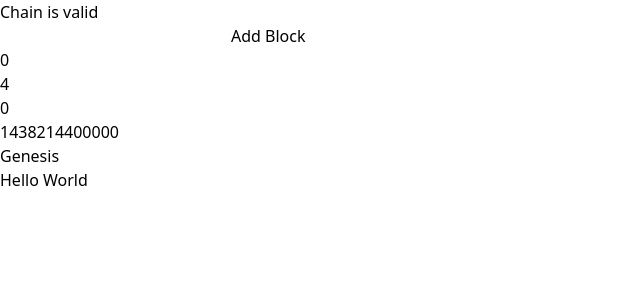
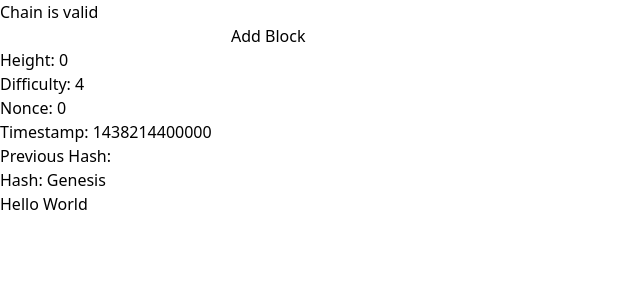
Before and after one commit to waiscodes/demo.blockchain, a React app: page / in a window 1280 px wide. Shown: the top 300 px of the page, without its empty margins (0-640 px from the left). Built offline with nearby package versions, Linux system fonts and the light colour scheme; the HTML template or start-up script is replaced by a standard one.

Commit message:
added labels to block properties and refactored display

```diff
--- a/src/App.tsx
+++ b/src/App.tsx
@@ -6,21 +6,25 @@ const App: React.FC = (): JSX.Element => {
 	const [tx, setTx] = useState<string>("");
 	const { chain, addBlock, updateBlockData, isChainValid } = useChain();
 
-	const submitTx = () => {
+	const submitTx = (e: React.FormEvent<HTMLFormElement>) => {
+		e.preventDefault();
 		addBlock(tx);
 		setTx("");
 	};
 
 	return (
-		<>
+		<main>
 			{isChainValid ? <p>Chain is valid</p> : <p>Chain is not valid</p>}
-			<input value={tx} onChange={(e) => setTx(e.target.value)} />
-			<button onClick={() => submitTx()}>Add Block</button>
-
-			{chain.map((block, index) => (
-				<Block key={index} updateBlockData={updateBlockData} block={block} />
-			))}
-		</>
+			<form onSubmit={submitTx}>
+				<input value={tx} onChange={(e) => setTx(e.target.value)} />
+				<button>Add Block</button>
+			</form>
+			<div>
+				{chain.map((block, index) => (
+					<Block key={index} updateBlockData={updateBlockData} block={block} />
+				))}
+			</div>
+		</main>
 	);
 };
 
--- a/src/components/Block.tsx
+++ b/src/components/Block.tsx
@@ -16,12 +16,13 @@ const Block: React.FC<Props> = ({ block, updateBlockData }): JSX.Element => {
 	return (
 		<>
 			<div>
-				<p>{block.height}</p>
-				<p>{block.difficulty}</p>
-				<p>{block.nonce}</p>
-				<p>{block.timestamp}</p>
-				<p>{block.prevHash}</p>
-				<p>{block.hash}</p>
+				<p>Height: {block.height}</p>
+				<p>Difficulty: {block.difficulty}</p>
+				<p>Nonce: {block.nonce}</p>
+
+				<p>Timestamp: {block.timestamp}</p>
+				<p>Previous Hash: {block.prevHash}</p>
+				<p>Hash: {block.hash}</p>
 				<input type="text" name="tx" value={tx} onChange={(e) => handleTxChange(e)} />
 			</div>
 		</>
```
